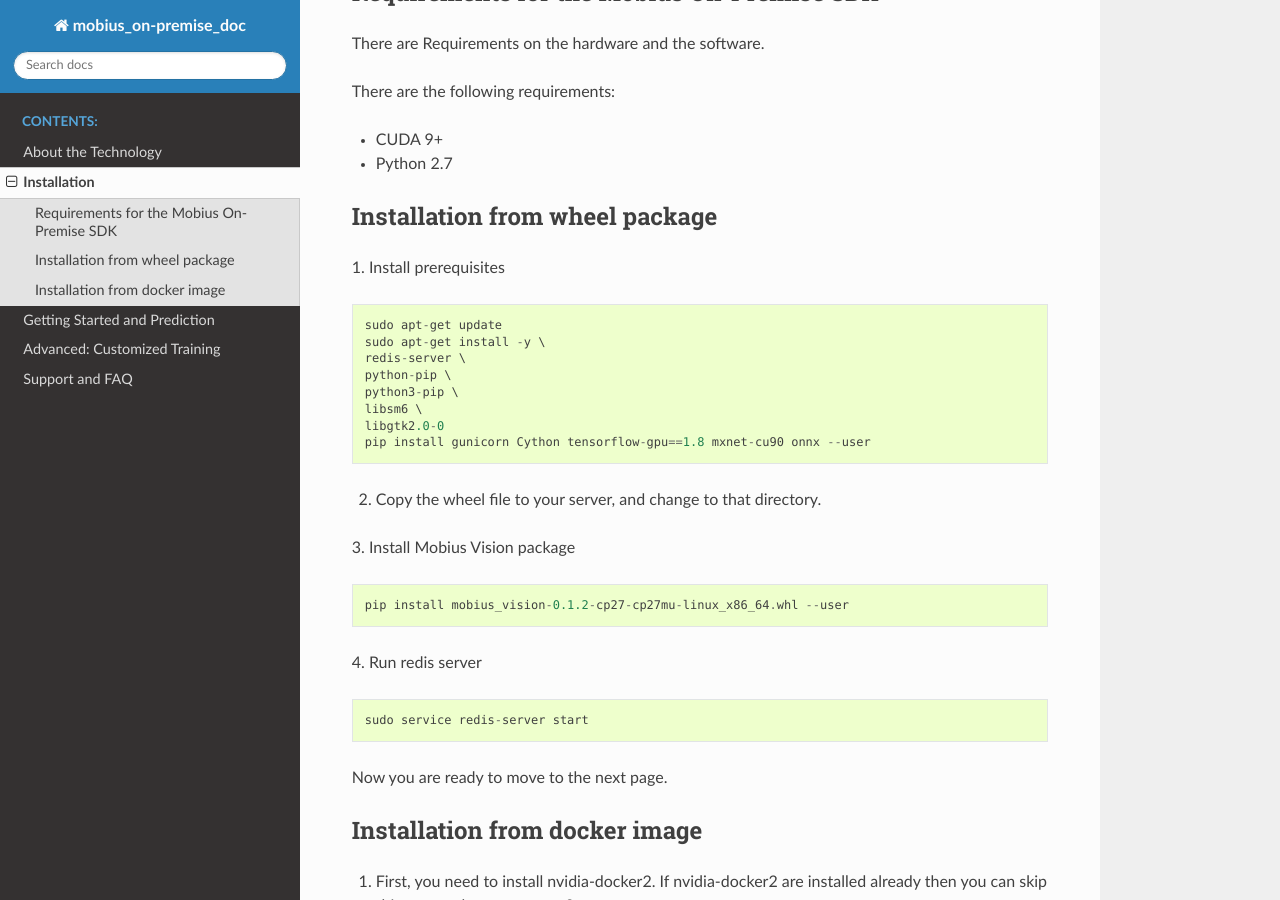
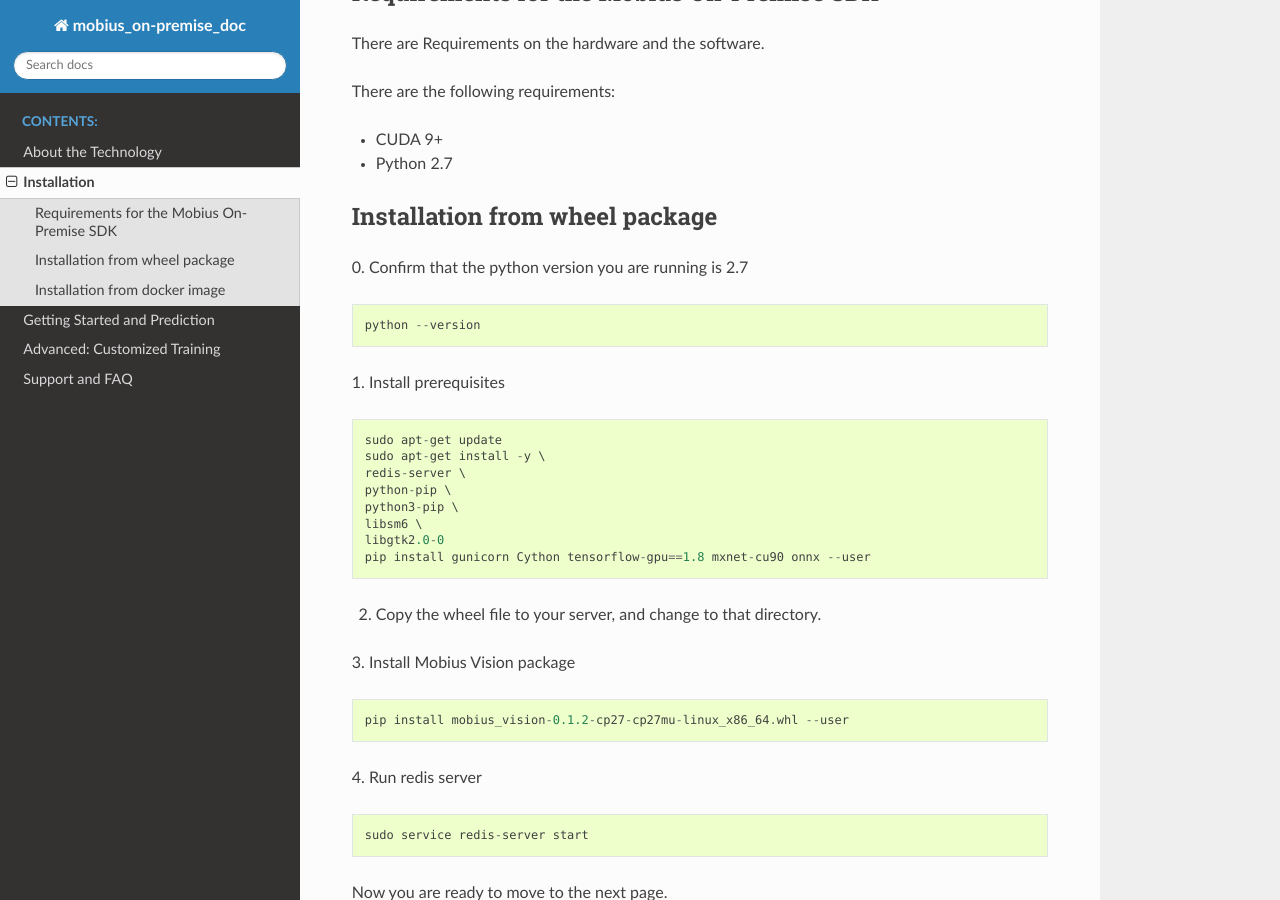
Before and after one commit to rumlingd/mobius_on-premise_doc, a Sphinx documentation site: the page built from source/installation.rst, in a window 1280 px wide and 900 px high, scrolled down 304 px. Built offline with Sphinx 7.4.7 and the Read the Docs theme 2.0.0, drawn with Linux system fonts in a browser that asks for light colours; formulas are drawn with MathJax 3.

Commit message:
Update installation.rst
- Added python version check (Step 0), to make sure that the python version used is indeed 2.7

```diff
--- a/source/installation.rst
+++ b/source/installation.rst
@@ -16,6 +16,9 @@
 
 Installation from wheel package
 -------------------------
+0. Confirm that the python version you are running is 2.7
+::
+  python --version
 
 1. Install prerequisites
 ::
```
